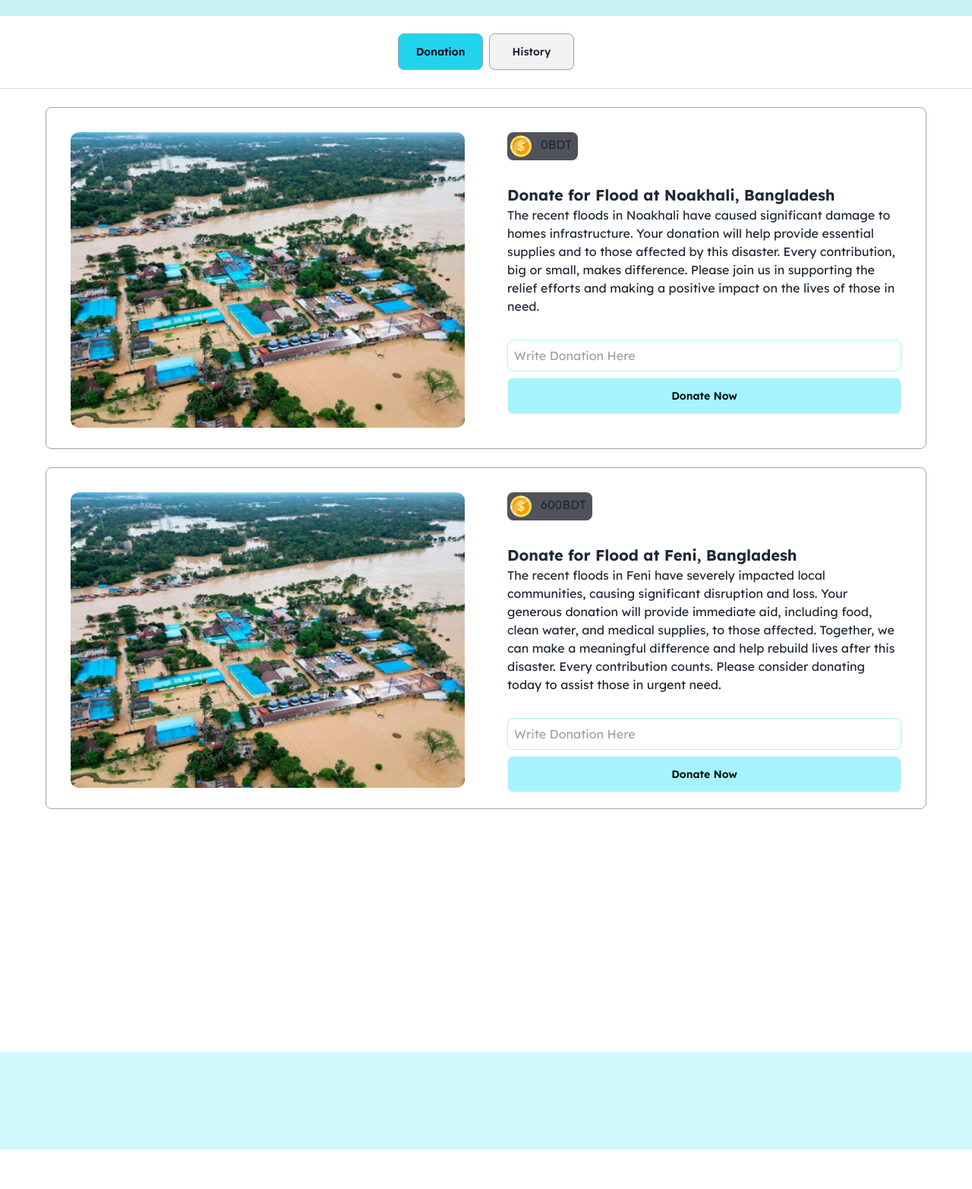
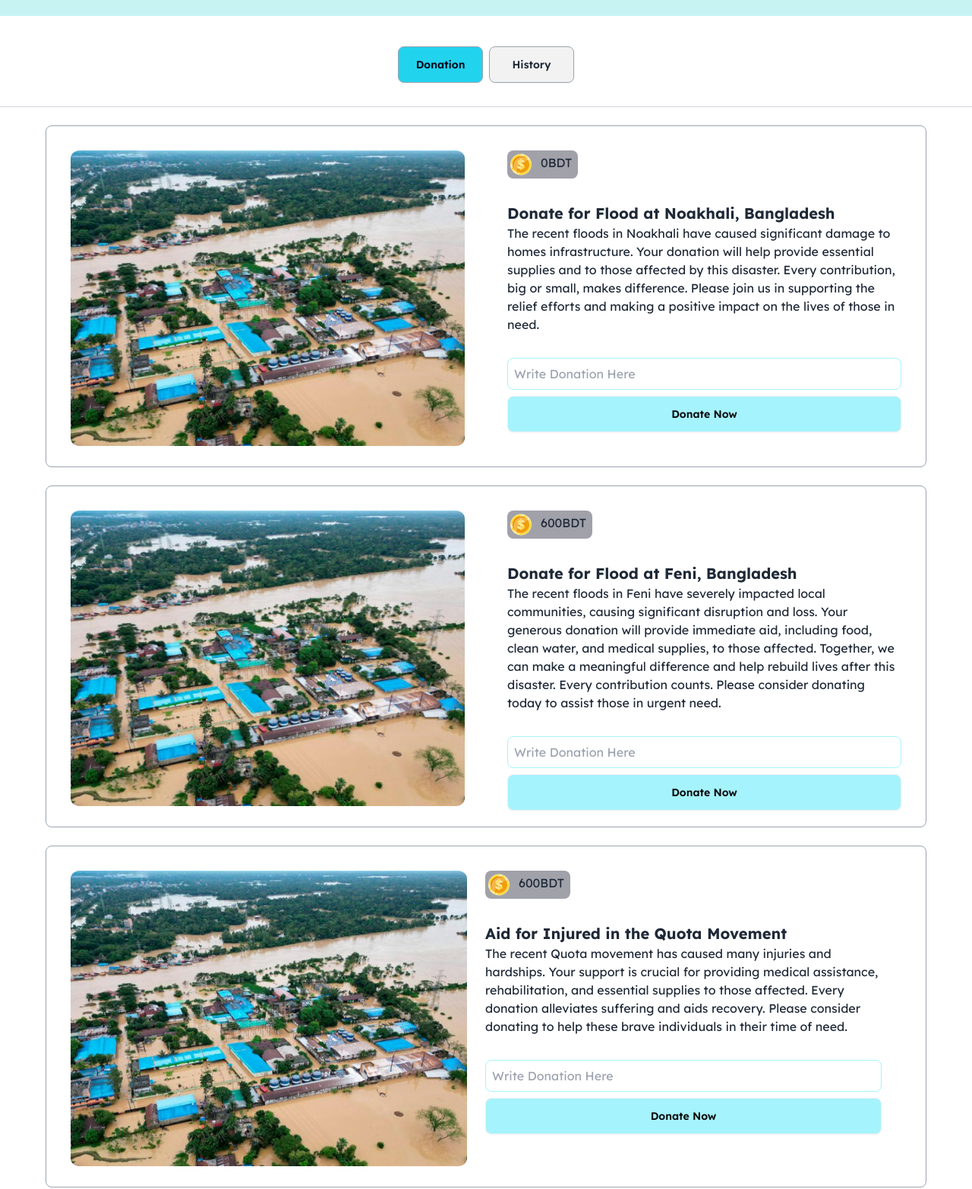
Before and after one commit to SwadKhan/assignment05_PH, a website: page index.html in a window 1280 px wide. Shown: the part 68-1633 px from the top of the page at 76% size. Before the commit the page ends 1581 px from the top, so only its background shows below. Drawn offline with nearby package versions, Linux system fonts and the light colour scheme.

Commit message:
added third form

```diff
--- a/function.js
+++ b/function.js
@@ -27,6 +27,23 @@ document.getElementById('ButtonCard2').addEventListener('click', function (event
 
 })
 
+
+// card3
+
+document.getElementById('ButtonCard3').addEventListener('click', function (event) {
+    event.preventDefault();
+    const addM = getInputFieldValueById('card3');
+    console.log(addM);
+    const b = addMoney('Bcard3', addM, event);
+    document.getElementById('card3').value = "";
+    if (b === true) {
+        document.getElementById('my_modal_5').showModal();
+        history(addM, 'injured individuals of the Quota movement.')
+    }
+
+})
+
+
 document.getElementById('hist').addEventListener('click', function (event) {
     document.getElementById('Donate_cards').classList.add('hidden');
     document.getElementById("history").classList.remove('hidden');
--- a/index.html
+++ b/index.html
@@ -1,5 +1,5 @@
 <!DOCTYPE html>
-<html lang="en">
+<html lang="en" data-theme="light">
 
 <head>
     <meta charset="UTF-8">
@@ -42,7 +42,7 @@
 
 
 <body class="lexend">
-    <header class="w-full fixed top-0 z-50 ">
+    <header class="w-full fixed top-0 z-50 bg-white bg-opacity-60 backdrop-blur-md">
         <nav class="w-full flex  justify-around items-center pt-4 pb-6 bg-light-blue text-zinc-950">
             <!-- <div class=""> -->
             <button class="btn btn-neutral">Blog</button>
@@ -56,8 +56,8 @@
             </div>
             <!-- </div> -->
         </nav>
-    </header>
-    <main class="mt-28">
+
+
         <!-- Option buttons -->
         <div class="flex justify-center gap-2 mt-10 mb-6">
             <button class="btn w-28 bg-cyan-400 text-slate-950 hover:bg-emerald-300 border-gray-400"
@@ -65,6 +65,11 @@
             <button class="btn w-28 border-gray-400
             hover:bg-emerald-300" id="hist">History</button>
         </div>
+
+
+
+    </header>
+    <main class="mt-52">
 
         <!-- modal -->
         <dialog id="my_modal_5" class="modal modal-bottom sm:modal-middle">
@@ -94,7 +99,7 @@
                 <div class="flex gap-14  p-8 ">
                     <img class="w-[522px] h-[389px]" src="./assets/feni.png" alt="Feni_image" alt="">
                     <div class="space-y-8 w-[522px] h-[389px] ">
-                        <div class="flex gap-3 rounded-lg bg-zinc-600 w-max p-1 pr-2">
+                        <div class="flex gap-3 rounded-lg bg-zinc-400 w-max p-1 pr-2">
                             <img src="./assets/coin.png" alt="">
                             <p><span id="Bcard1">0</span>BDT</p>
                         </div>
@@ -127,7 +132,7 @@
                 <div class="flex gap-14  p-8 ">
                     <img class="w-[522px] h-[389px]" src="./assets/feni.png" alt="Feni_image" alt="">
                     <div class="space-y-8 w-[522px] h-[389px] ">
-                        <div class="flex gap-3 rounded-lg bg-zinc-600 w-max p-1 pr-2">
+                        <div class="flex gap-3 rounded-lg bg-zinc-400 w-max p-1 pr-2">
                             <img src="./assets/coin.png" alt="">
                             <p><span id="Bcard2">600</span>BDT</p>
                         </div>
@@ -151,6 +156,41 @@
                 </div>
 
             </div>
+
+
+            <!-- card3 -->
+            <div class=" border border-gray-400 rounded-lg h-[450px] w-[1160px] mx-auto mt-6 ">
+
+                <div class="flex gap-6 p-8 ">
+                    <img class="w-[522px] h-[389px]" src="./assets/feni.png" alt="Quota_image" alt="">
+                    <div class="space-y-8 w-[522px] h-[389px] ">
+                        <div class="flex gap-3 rounded-lg bg-zinc-400 w-max p-1 pr-2">
+                            <img src="./assets/coin.png" alt="">
+                            <p><span id="Bcard3">600</span>BDT</p>
+                        </div>
+                        <div>
+                            <h3 class="text-xl font-bold">Aid for Injured in the <span>Quota Movement</span></h3>
+                            <p>The recent Quota movement has caused many injuries and hardships. Your support is crucial
+                                for providing medical assistance, rehabilitation, and essential supplies to those
+                                affected. Every donation alleviates suffering and aids recovery. Please consider
+                                donating to help these brave individuals in their time of need.
+
+                            </p>
+                        </div>
+                        <div class="flex flex-col gap-2 items-center">
+                            <input id="card3" type="text" class="border border-cyan-200 rounded-lg p-2 w-full"
+                                placeholder="Write Donation Here" name="">
+
+                            <button id="ButtonCard3"
+                                class="btn w-full bg-cyan-200 text-zinc-950 hover:bg-green-300 ">Donate
+                                Now</button>
+                        </div>
+                    </div>
+                </div>
+
+            </div>
+
+
         </div>
 
 
```
